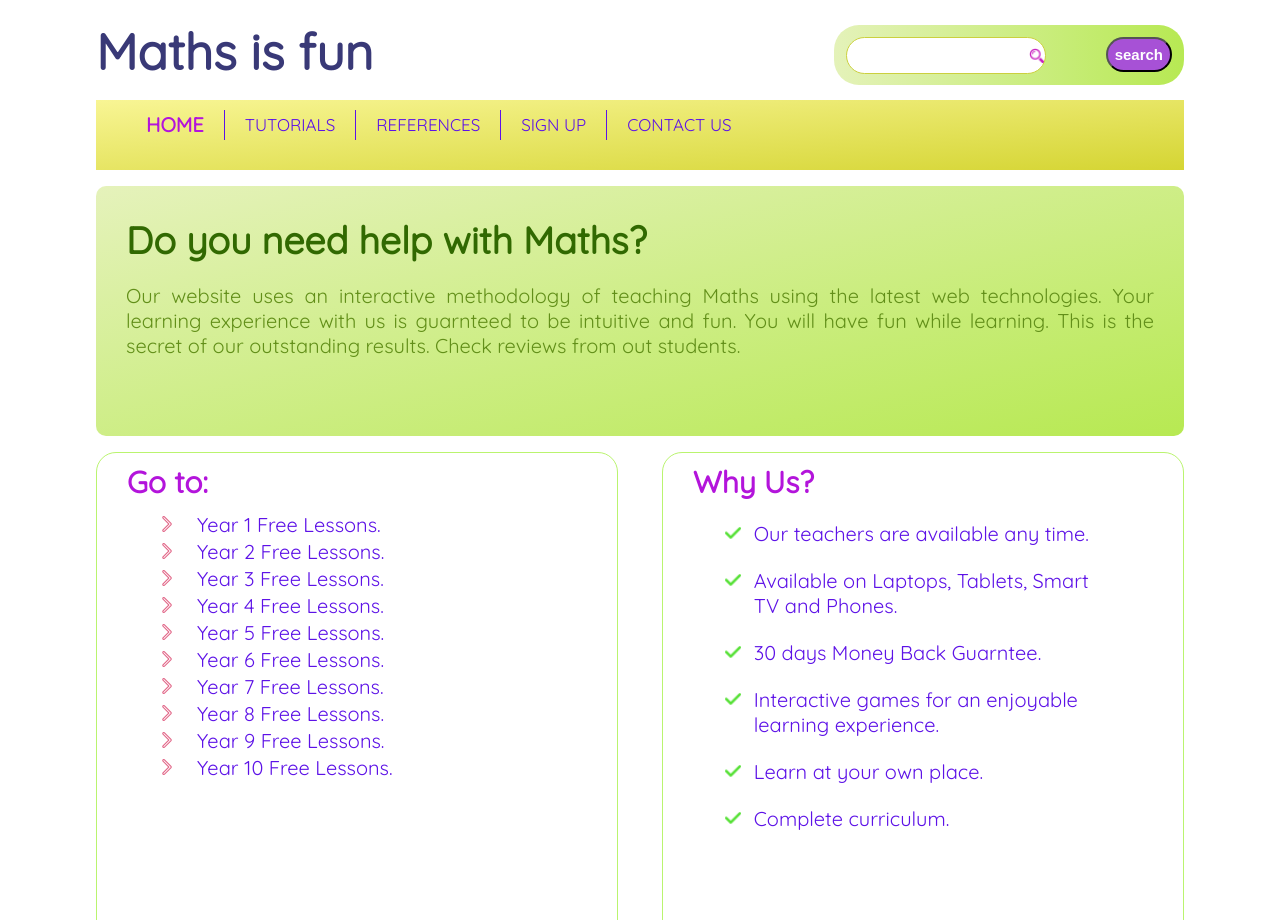
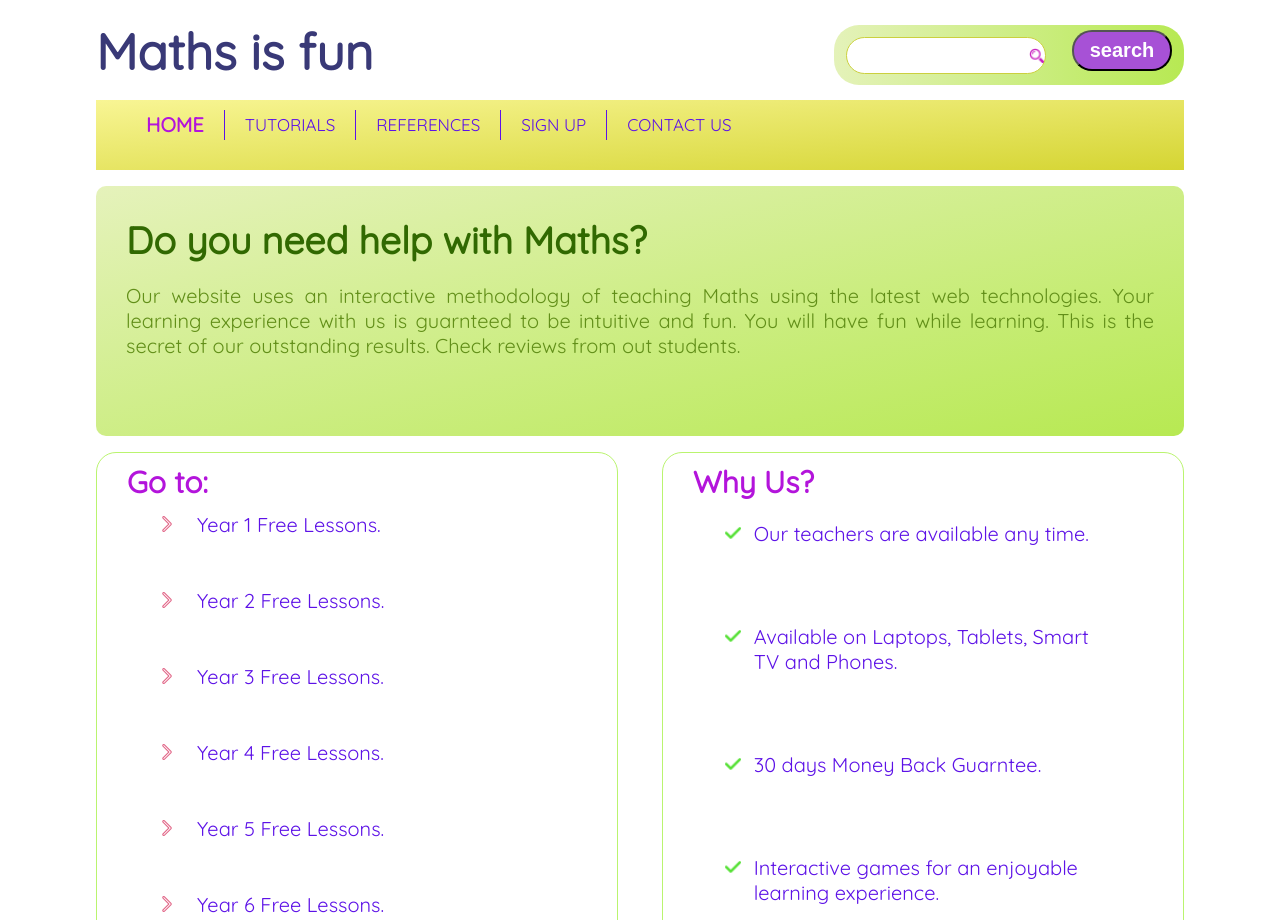
Before and after one commit to rashadataf/Maths-Website, a plain HTML site: page index.html in a window 1280 px wide. Shown: the top 920 px of the page. Drawn offline with Linux system fonts and the light colour scheme.

Commit message:
fixing some responsive issues.

```diff
--- a/css/style.css
+++ b/css/style.css
@@ -202,6 +202,16 @@ ul {
     font-size: 4px;
   }
 
+  .header__searchBox .text {
+    width: 20rem;
+  }
+
+  .header__searchBox .button {
+    margin-top: -0.7rem;
+    width: 10rem;
+    font-size: 2rem;
+  }
+
   h1 a {
     font-size: 5rem;
   }
@@ -252,20 +262,64 @@ ul {
   }
 }
 
-@media screen and (min-width: 600px) {
+@media screen and (min-width: 480px) {
   html {
-    font-size: 6px;
+    font-size: 5.5px;
+  }
+
+  .article__rightAside ul li {
+    padding-bottom: 4rem;
+  }
+
+  .article__leftAside ul li {
+    padding-bottom: 1rem;
   }
 }
 
-@media screen and (min-width: 900px) {
+@media screen and (min-width: 600px) {
+  html {
+    font-size: 7px;
+  }
+
+  .article__rightAside ul li {
+    padding-bottom: 4.4rem;
+  }
+
+  .article__leftAside ul li {
+    padding-bottom: 1.9rem;
+  }
+}
+
+@media screen and (min-width: 768px) {
   html {
     font-size: 9px;
   }
+
+  .article__rightAside ul li {
+    padding-bottom: 4.6rem;
+  }
+
+  .article__leftAside ul li {
+    padding-bottom: 2.4rem;
+  }
 }
 
-@media screen and (min-width: 1200px) {
+@media screen and (min-width: 800px) {
+  html {
+    font-size: 9.5px;
+  }
+}
+
+@media screen and (min-width: 1024px) {
   html {
     font-size: 10px;
   }
+
+  .article__rightAside ul li {
+    padding-bottom: 6.8rem;
+  }
+
+  .article__leftAside ul li {
+    padding-bottom: 5rem;
+  }
 }
```
